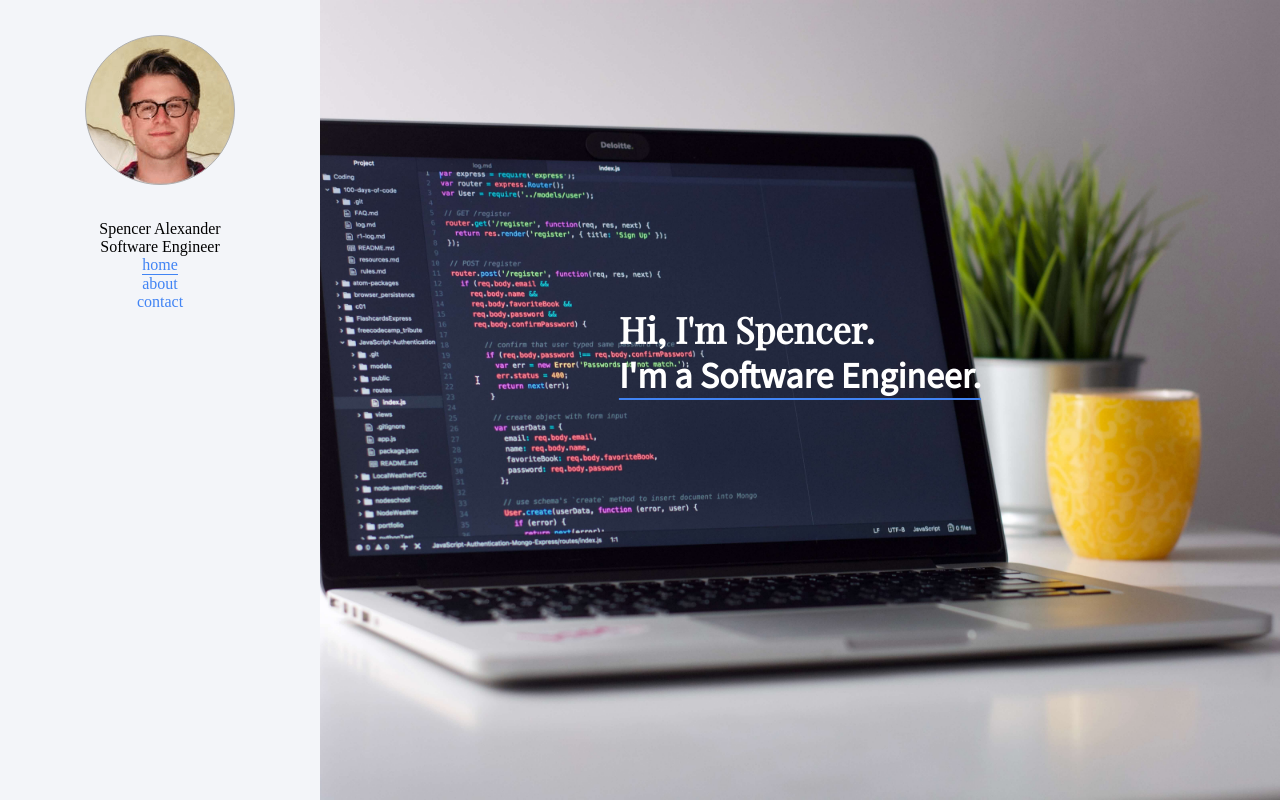
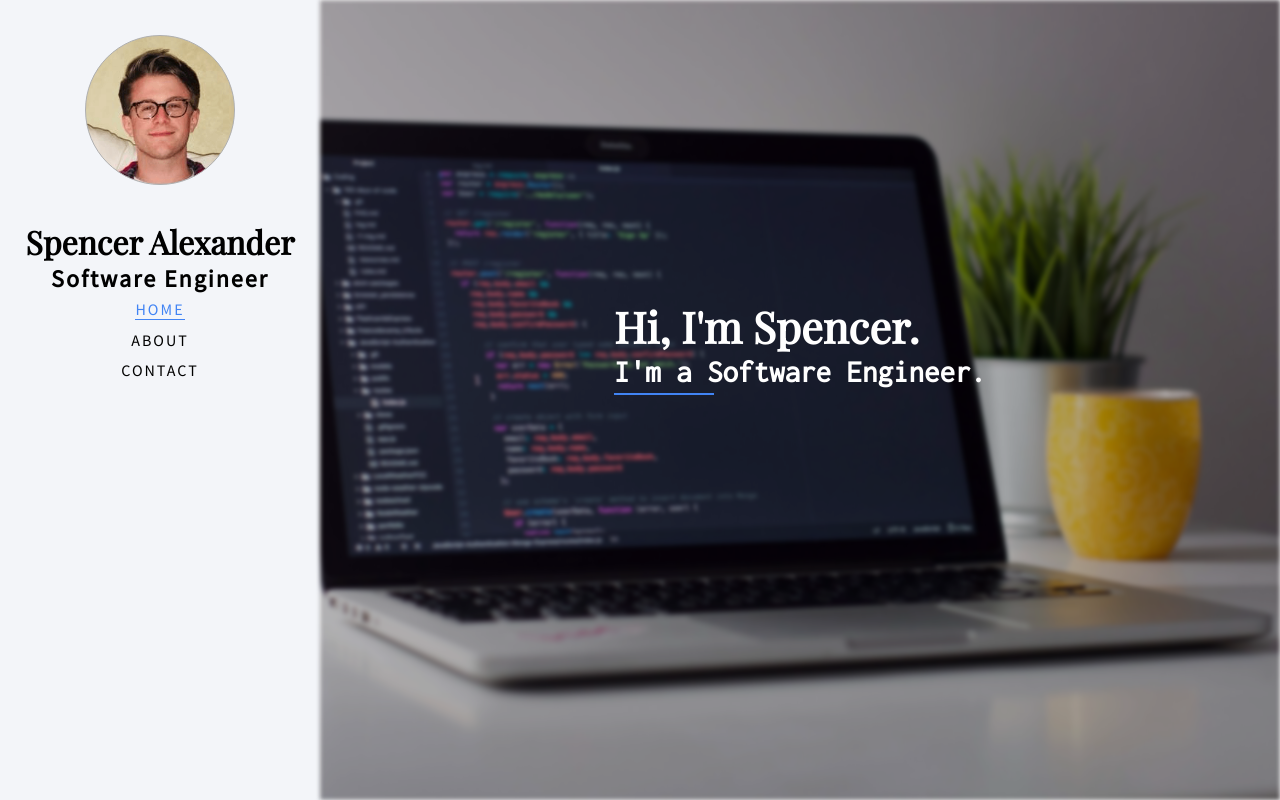
Before and after one commit to slalexander92/slalexander92.github.io, a Vue app: page / in a window 1280 px wide. Built offline with nearby package versions, Linux system fonts and the light colour scheme.

Commit message:
feat(misc): update app styling in several places

```diff
--- a/public/index.html
+++ b/public/index.html
@@ -6,7 +6,8 @@
     <meta name="viewport" content="width=device-width,initial-scale=1.0">
     <link rel="icon" href="<%= BASE_URL %>favicon.ico">
     <link href="https://fonts.googleapis.com/icon?family=Material+Icons" rel="stylesheet">
-    <link href="https://fonts.googleapis.com/css?family=Playfair+Display|Source+Sans+Pro&display=swap" rel="stylesheet">
+    <!-- <link href="https://fonts.googleapis.com/css?family=Inconsolata&display=swap" rel="stylesheet"> -->
+    <link href="https://fonts.googleapis.com/css?family=Playfair+Display|Source+Sans+Pro|Inconsolata&display=swap" rel="stylesheet">
     <title>congenial-goggles</title>
   </head>
   <body>
--- a/src/App.vue
+++ b/src/App.vue
@@ -32,7 +32,7 @@ export default {
 }
 </script>
 
-<style lang="scss">
+<style lang="scss" scoped>
 
 .fade-leave-active {
   transition: all .5s ease;
--- a/src/components/AboutMe.vue
+++ b/src/components/AboutMe.vue
@@ -31,13 +31,17 @@ export default {
 }
 </script>
 
-<style lang="scss">
+<style lang="scss" scoped>
   @import '../styles/DEFAULT.scss';
 
   .about-me{
     position: relative;
     width: 100%;
     height: 100vh;
+
+    .app__view--open & {
+      pointer-events: none;
+    }
 
     &__title-container{
       position: absolute;
@@ -53,7 +57,7 @@ export default {
     }
 
     hr{
-      width: 25%;
+      width: 100px;
       margin: auto;
       border: 1px solid $googleBlue;
     }
@@ -77,7 +81,7 @@ export default {
 
       &:hover{
         transform: translate(0, -2px);
-        border-bottom: 3px solid $googleBlue;
+        border-bottom: 3px solid #f3f5f9;
       }
 
       &--github{
--- a/src/components/ContactForm.vue
+++ b/src/components/ContactForm.vue
@@ -21,10 +21,14 @@ export default {
 }
 </script>
 
-<style lang="scss">
+<style lang="scss" scoped>
 @import '../styles/DEFAULT.scss';
 
   .contact-form{
+
+    .app__view--open & {
+      pointer-events: none;
+    }
 
     form{
       position: absolute;
@@ -48,7 +52,7 @@ export default {
     }
 
     hr{
-      width: 25%;
+      width: 100px;
       margin: auto;
       border: 1px solid $googleBlue;
     }
--- a/src/components/Home.vue
+++ b/src/components/Home.vue
@@ -26,6 +26,7 @@ export default {
     background-size: cover;
     height: 100vh;
     width: 100%;
+    filter: blur(2px) brightness(0.7);
 
     @media (max-width:975px){
       background-size: contain;
@@ -45,7 +46,7 @@ export default {
 
     h1, h2{
       color:white;
-      font-size: 36px;
+      font-size: 31px;
       text-align:left;
 
       @media (max-width:975px){
@@ -53,8 +54,19 @@ export default {
       };
 
     }
+
+    h1{
+      font-size: 43px;
+    }
+
+    h2{
+      font-family: 'Inconsolata', monospace;
+    }
+
     hr{
+      width: 100px;
       border: 1px solid $googleBlue;
+      margin: 5px 0;
     }
   }
 }
--- a/src/components/Navigation.vue
+++ b/src/components/Navigation.vue
@@ -1,8 +1,8 @@
 <template lang="pug">
   .navigation
     .navigation__img
-    .navigation__name Spencer Alexander
-    .navigation__title Software Engineer
+    h1.navigation__name Spencer Alexander
+    h2.navigation__title Software Engineer
     .navigation__list
       router-link.navigation__link(
         v-for='(link, i) in links',
@@ -31,7 +31,7 @@ export default {
 }
 </script>
 
-<style lang="scss">
+<style lang="scss" scoped>
   @import '../styles/DEFAULT';
 
   .navigation{
@@ -72,7 +72,8 @@ export default {
     }
 
     &__title{
-      text-align: center
+      text-align: center;
+      letter-spacing: 2px;
     }
 
     &__list{
@@ -83,11 +84,16 @@ export default {
     }
 
     &__link{
+      text-transform: uppercase;
+      font-family: 'Source Sans Pro', sans-serif;
       text-decoration:none;
-      color: $googleBlue;
+      color: black;
+      letter-spacing: 2px;
+      margin: 5px 0;
 
       &.active{
         border-bottom: 1px solid $googleBlue;
+        color: $googleBlue;
       }
 
     }
--- a/src/styles/DEFAULT.scss
+++ b/src/styles/DEFAULT.scss
@@ -26,4 +26,5 @@ input{
 button{
   outline: none;
   border: none;
+  background-color:transparent;
 }
```
